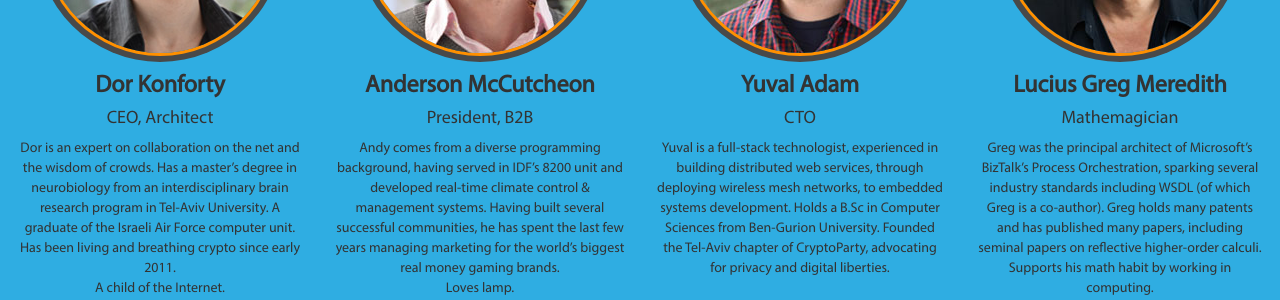
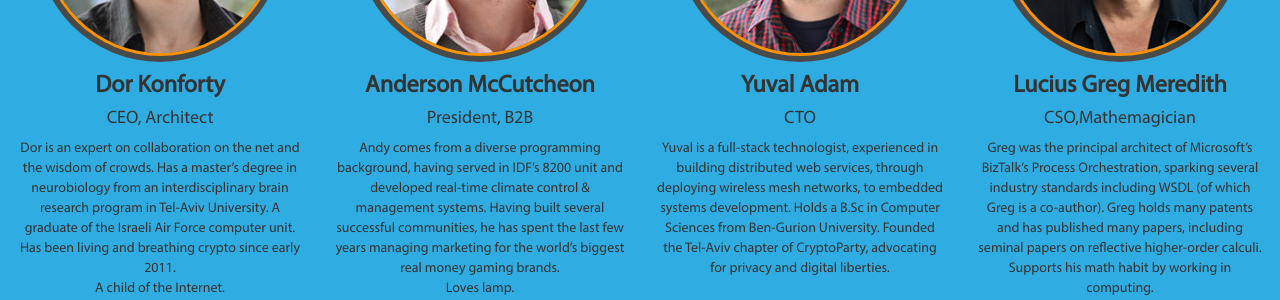
Before and after one commit to synereo/synereo.github.io, a Jekyll site: the page built from index.html, in a window 1280 px wide and 900 px high, scrolled down 3254 px. Shown: the part 151-451 px from the top of the window. Built offline with Jekyll 4.4.1, drawn with Linux system fonts in a browser that asks for light colours; nearby versions of some CDN libraries.

Commit message:
Added CSO to title

```diff
--- a/_layouts/home.html
+++ b/_layouts/home.html
@@ -167,7 +167,7 @@
             <div class="col-md-3 team-member">
               <img src="/img/team/greg.jpg">
               <h3>Lucius Greg Meredith</h3>
-              <h4>Mathemagician</h4>
+              <h4>CSO,Mathemagician</h4>
               <p>Greg was the principal architect of Microsoft’s BizTalk’s Process Orchestration, sparking several industry standards including WSDL (of which Greg is a co-author). Greg holds many patents and has published many papers, including seminal papers on reflective higher-order calculi. Supports his math habit by working in computing.</p>
               <div class="social">
                 <a class="email" href="mailto:greg@synereo.com"></a>
```
